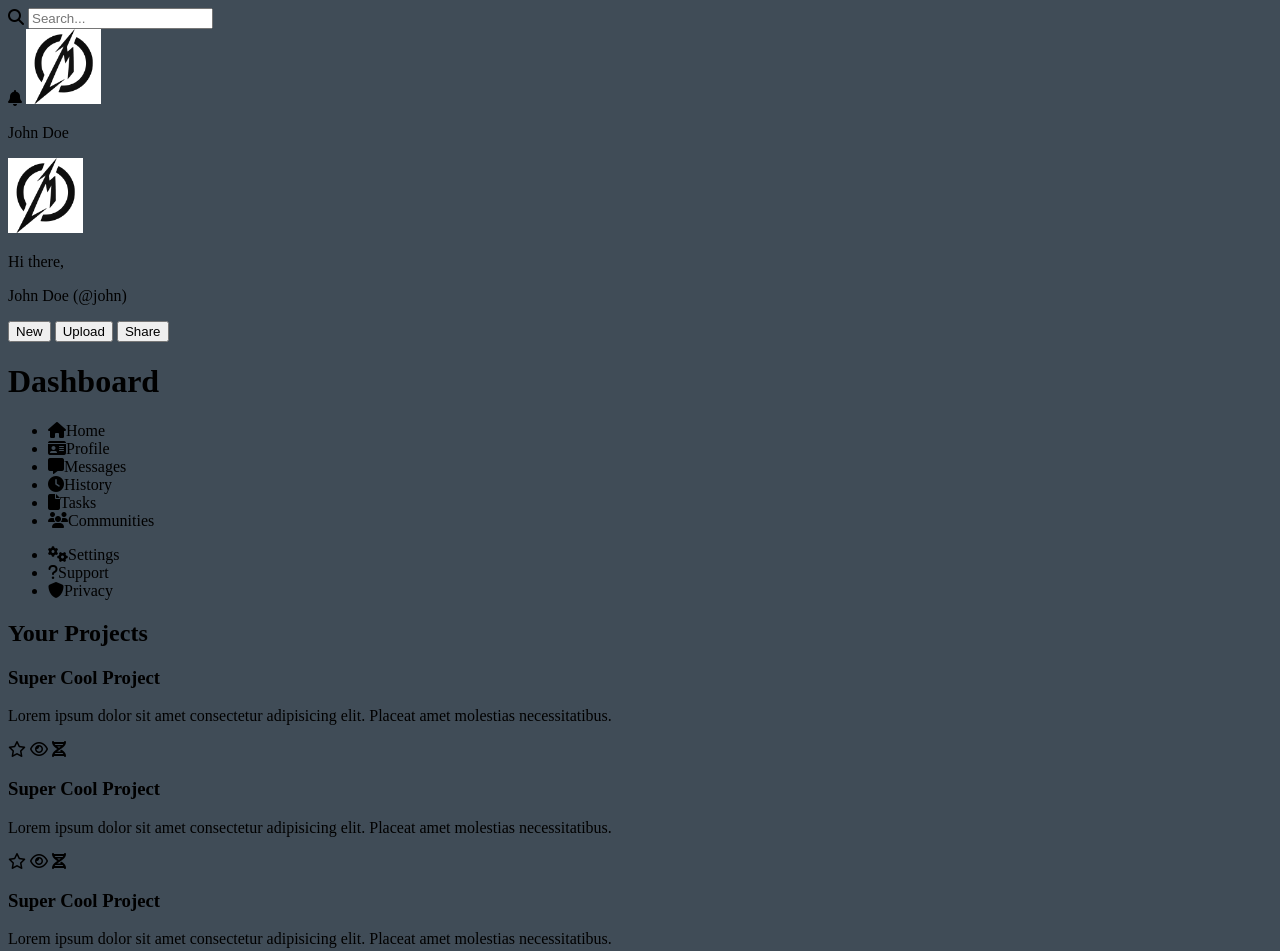
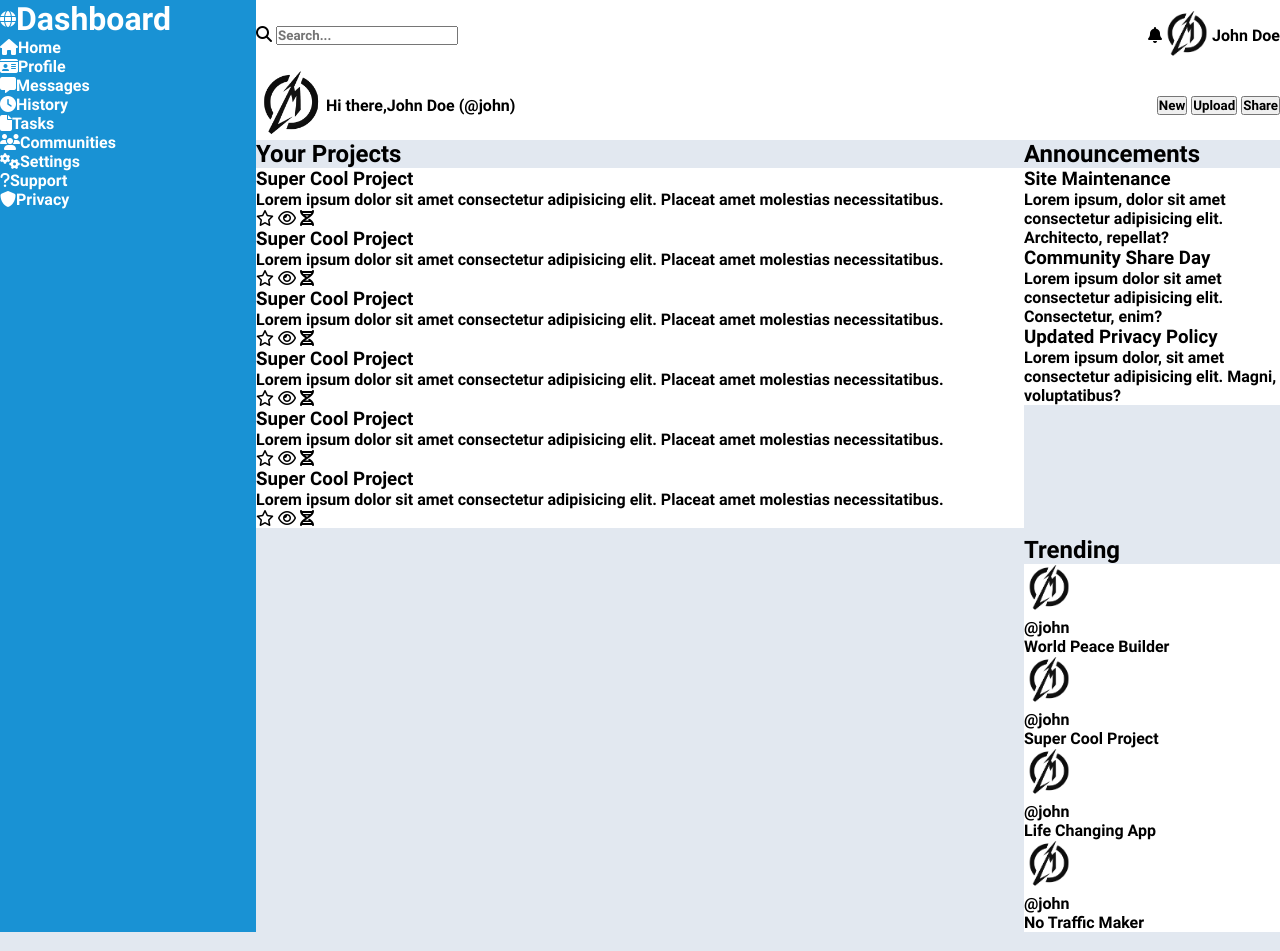
Before and after one commit to Mathboss42/odin-admin-dashboard, a plain HTML site: page index.html in a window 1280 px wide. Shown: the top 951 px of the page. Drawn offline with Linux system fonts and the light colour scheme.

Commit message:
Get basic CSS layout

```diff
--- a/index.html
+++ b/index.html
@@ -23,7 +23,7 @@
         </div>
         <div class="row-two">
             <div class="left">
-                <img class="profile-pic" src="img/profile-pic.jpg" alt="profile-pic">
+                <img class="profile-pic-big" src="img/profile-pic.jpg" alt="profile-pic">
                 <p>Hi there,</p>
                 <p>John Doe (@john)</p>
             </div>
@@ -35,7 +35,10 @@
         </div>
     </div>
     <div class="sidebar">
-        <h1>Dashboard</h1>
+        <div class="main-heading">
+            <i class="fa-solid fa-globe"></i>
+            <h1>Dashboard</h1>
+        </div>
         <ul class="tab-list">
             <li><i class="fa-sharp fa-solid fa-house"></i>Home</li>
             <li><i class="fa-solid fa-id-card"></i>Profile</li>
@@ -53,6 +56,20 @@
     <div class="main-content">
         <div class="projects">
             <h2>Your Projects</h2>
+            <div class="card">
+                <h3>Super Cool Project</h3>
+                <p>Lorem ipsum dolor sit amet consectetur adipisicing elit. Placeat amet molestias necessitatibus.</p>
+                <i class="fa-regular fa-star"></i>
+                <i class="fa-regular fa-eye"></i>
+                <i class="fa-solid fa-dna"></i>
+            </div>
+            <div class="card">
+                <h3>Super Cool Project</h3>
+                <p>Lorem ipsum dolor sit amet consectetur adipisicing elit. Placeat amet molestias necessitatibus.</p>
+                <i class="fa-regular fa-star"></i>
+                <i class="fa-regular fa-eye"></i>
+                <i class="fa-solid fa-dna"></i>
+            </div>
             <div class="card">
                 <h3>Super Cool Project</h3>
                 <p>Lorem ipsum dolor sit amet consectetur adipisicing elit. Placeat amet molestias necessitatibus.</p>
--- a/styles.css
+++ b/styles.css
@@ -1,7 +1,77 @@
+@font-face {
+    font-family: roboto-bold;
+    src: url(fonts/Roboto-Bold.ttf);
+  }
+
+* {
+    font-family: roboto-bold, sans-serif;
+    margin: 0;
+    padding: 0;
+}
+
 body {
-    background-color: rgb(64, 76, 87);
+    background-color: #e2e8f0;
+    display: grid;
+    grid-template-columns: 1fr 4fr;
+    max-height: 100vh;
 }
 
 .profile-pic {
-    max-width: 75px;
+    max-width: 50px;
+    border-radius: 25px;
 }
+
+.profile-pic-big {
+    width: 70px;
+    border-radius: 35px;
+}
+
+.header {
+    background-color: #fff;
+    grid-column: 2 / 3;
+    display: grid;
+    grid-template-rows: 1fr 1fr;
+}
+
+.sidebar {
+    color: #fff;
+    background-color: #1992d4;
+    grid-column: 1 / 2;
+    grid-row: 1 / 3;
+}
+
+.main-heading {
+    display: flex;
+    align-items: center;
+}
+
+li {
+    list-style: none;
+}
+
+.main-content {
+     grid-column: 2 / 3;
+     display: grid;
+     grid-template-columns: 3fr 1fr;
+     grid-template-rows: 1fr 1fr;
+}
+
+.projects {
+    grid-row: 1 / 3;
+}
+
+.card {
+    background-color: #fff;
+}
+
+.header > div {
+    display: flex;
+    align-items: center;
+    justify-content: space-between;
+}
+
+.row-one .right,
+.row-two .left {
+    display: flex;
+    align-items: center;
+}
```
Also changed, not shown: fonts/Roboto-Black.ttf (added), fonts/Roboto-BlackItalic.ttf (added), fonts/Roboto-Bold.ttf (added), fonts/Roboto-BoldItalic.ttf (added), fonts/Roboto-Italic.ttf (added), fonts/Roboto-Light.ttf (added), fonts/Roboto-LightItalic.ttf (added), fonts/Roboto-Medium.ttf (added), fonts/Roboto-MediumItalic.ttf (added), fonts/Roboto-Regular.ttf (added), fonts/Roboto-Thin.ttf (added), fonts/Roboto-ThinItalic.ttf (added).
